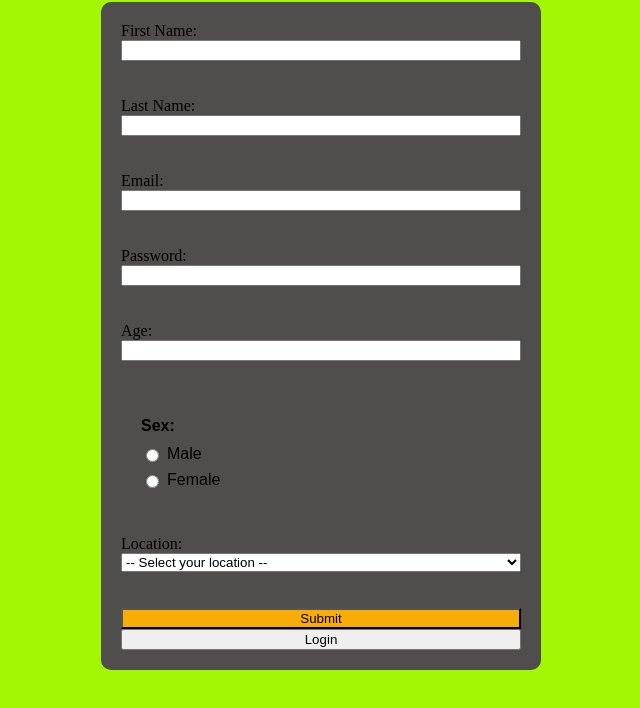
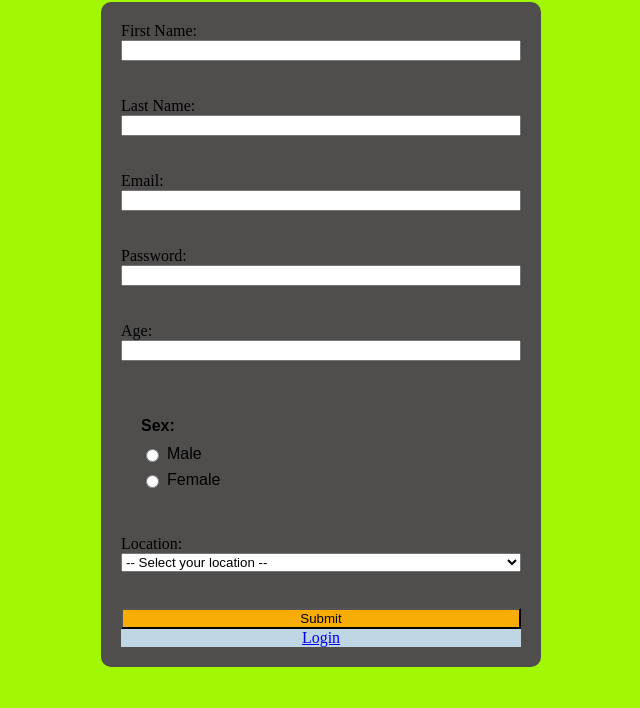
Before and after one commit to mekuannent-biyazn/IShub-Summer-BackEnd, a website: page Form-with-post/Form Post/registratin-form/form.html in a window 1280 px wide. Shown: the part 76-784 px from the top of the page, without its empty margins (319-959 px from the left). Drawn offline with Linux system fonts and the light colour scheme.

Commit message:
update registration form by using cors method to post the info

```diff
--- a/Form-with-post/Form Post/registratin-form/form.html
+++ b/Form-with-post/Form Post/registratin-form/form.html
@@ -8,7 +8,7 @@
   </head>
   <body>
     <h1>Registration Form</h1>
-    <form action="/submit" method="POST">
+    <form action="http://localhost:5000/submit" method="POST">
       <label>First Name:</label>
       <input type="text" name="firstName" required /><br /><br />
 
@@ -47,9 +47,12 @@
       <button type="submit" style="background-color: rgb(248, 172, 6)">
         Submit
       </button>
-      <button type="button" onclick="window.location.href='/login'">
-        Login
-      </button>
+      <a
+        href="login.html"
+        style="background: rgb(191, 214, 228); text-align: center"
+      >
+        Login</a
+      >
     </form>
   </body>
 </html>
```
